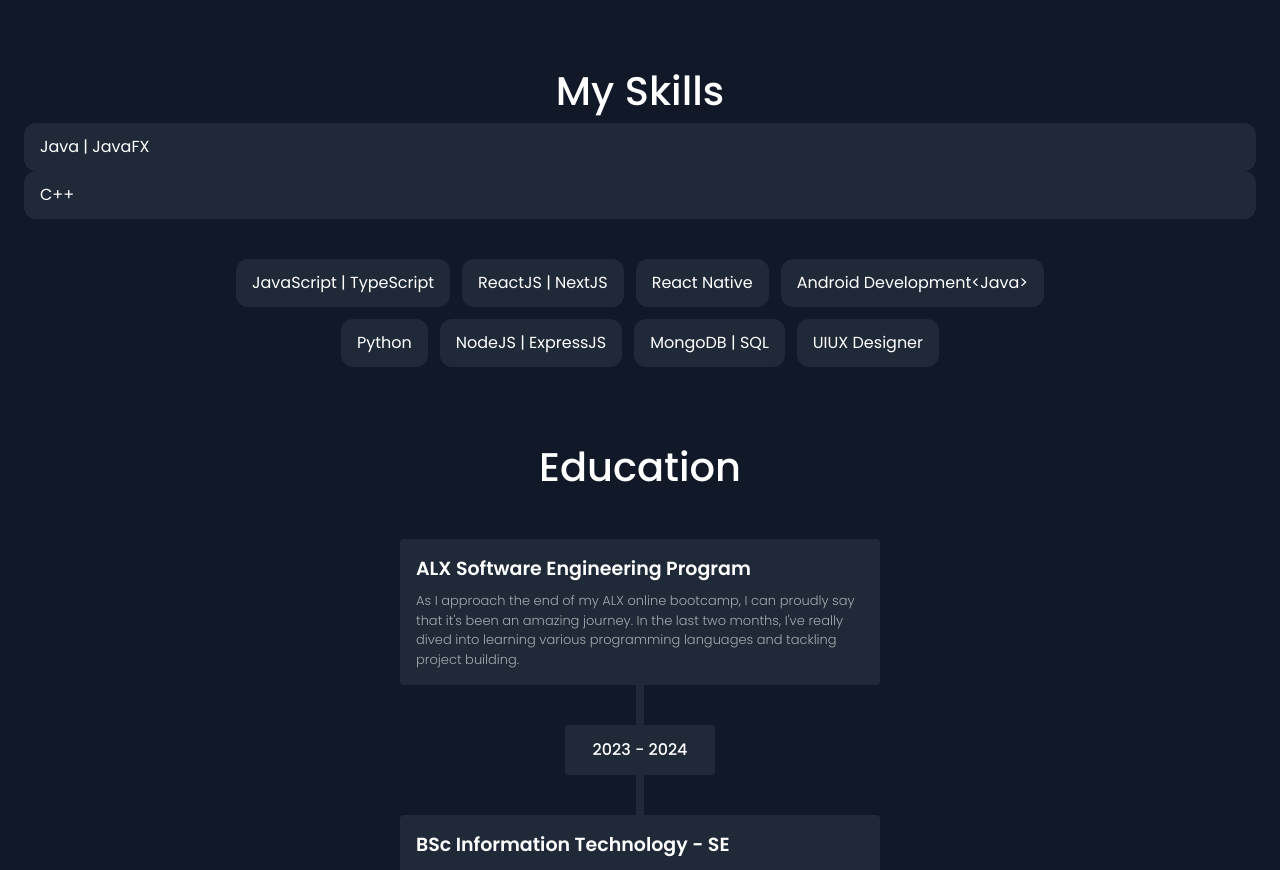
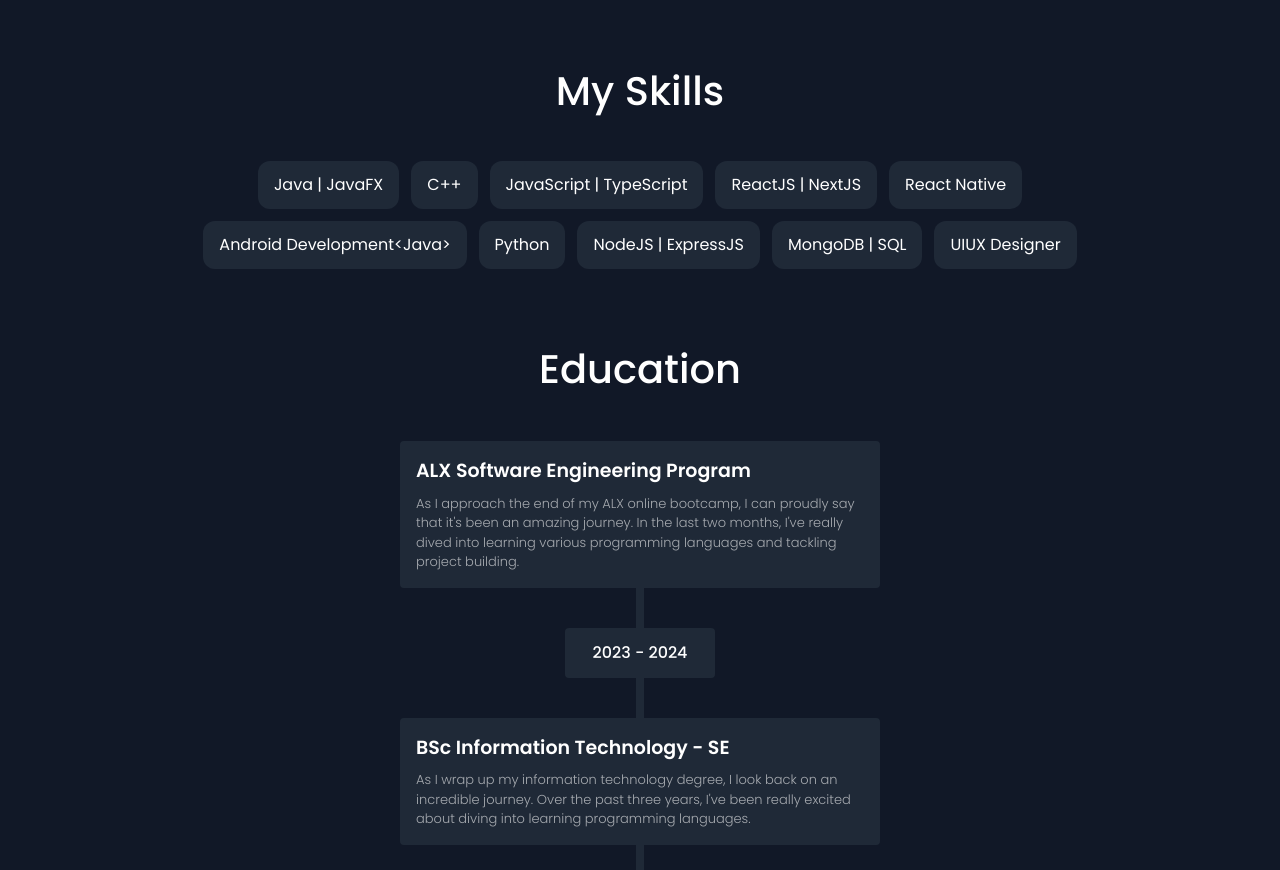
Before and after one commit to Maphari/maphari-folio, a Next.js app: page / in a window 1280 px wide. Shown: the part 2420-3290 px from the top of the page. Built offline with nearby package versions, Linux system fonts and the light colour scheme.

Commit message:
Update Skills.tsx

```diff
--- a/app/skills-section/Skills.tsx
+++ b/app/skills-section/Skills.tsx
@@ -28,7 +28,9 @@ export const Skills: React.FC = () => {
       >
         My Skills
       </motion.h1>
-      <motion.div
+      <motion.section className="mt-10 flex flex-wrap mx-auto items-center justify-center gap-3 max-w-[56rem]">
+
+              <motion.div
         className="bg-[#1F2937] py-3 px-4 rounded-xl"
         initial={{ opacity: 0, x: -30 }}
         whileInView={{ opacity: 1, x: 0 }}
@@ -44,7 +46,6 @@ export const Skills: React.FC = () => {
         >
           C++
         </motion.div>
-      <motion.section className="mt-10 flex flex-wrap mx-auto items-center justify-center gap-3 max-w-[56rem]">
         <motion.div
           className="bg-[#1F2937] py-3 px-4 rounded-xl"
           initial={{ opacity: 0, x: -30 }}
```
